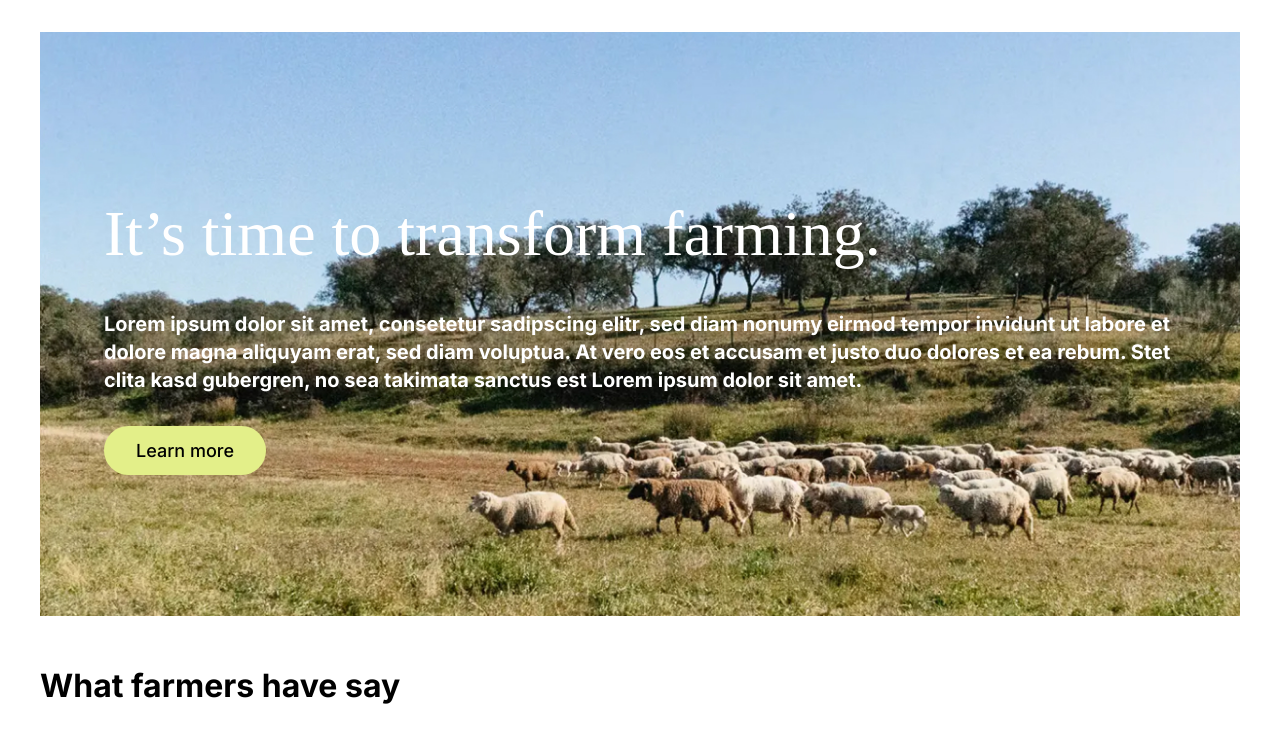
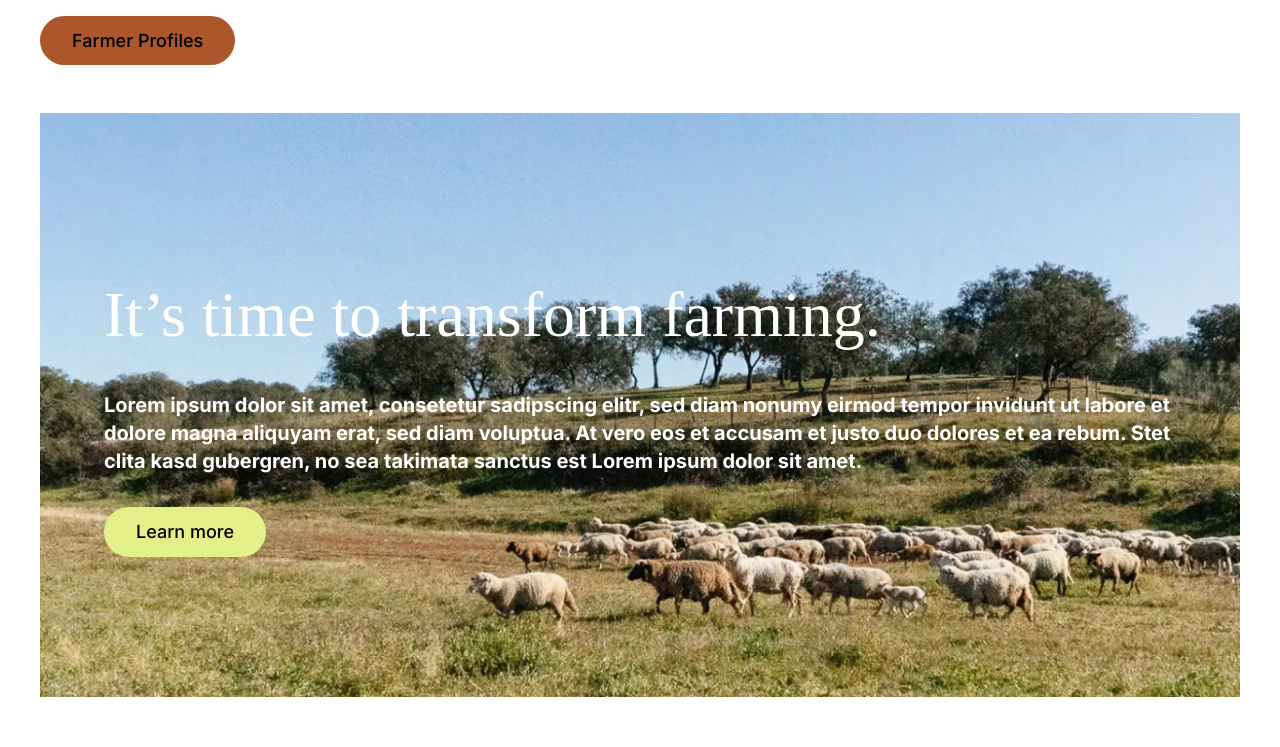
Before and after one commit to ZsuzsaL/cf-app, a Next.js app: page / in a window 1280 px wide. Shown: the top 747 px of the page. Built offline with nearby package versions, Linux system fonts and the light colour scheme.

Commit message:
user button

```diff
--- /dev/null
+++ b/app/components/Header.tsx
@@ -0,0 +1,7 @@
+type Props = {};
+
+const Header = (props: Props) => {
+  return <button className="my-4 bg-clay ">Farmer Profiles</button>;
+};
+
+export default Header;
--- a/app/page.tsx
+++ b/app/page.tsx
@@ -1,8 +1,10 @@
+import Header from "./components/Header";
 import TwoImage from "./components/TwoImage";
 
 export default function Home() {
   return (
     <main className="">
+      <Header />
       <section className="text-white bg-[url(/images/start_header.jpg)] bg-contain h-[600px] bg-no-repeat p-16 flex justify-center flex-col">
         <h1>It’s time to transform farming.</h1>
         <h4 className="my-8">
```
